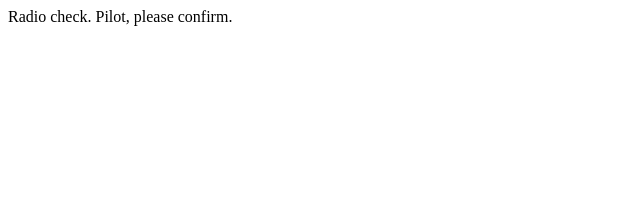
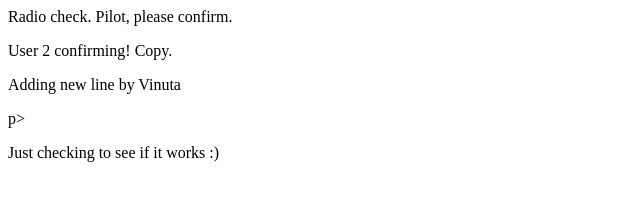
Before and after one commit to milaguileras/launchCode, a plain HTML site: page exercise-new/index.html in a window 1280 px wide. Shown: the whole page, without its empty margins (0-640 px from the left). Drawn offline with Linux system fonts and the light colour scheme.

Commit message:
djhfbsjk

```diff
--- a/exercise-new/index.html
+++ b/exercise-new/index.html
@@ -1,5 +1,8 @@
 <html>
 <body>
    <p>Radio check. Pilot, please confirm.</p>
+   <p>User 2 confirming! Copy.</p>
+   <p> Adding new line by Vinuta</p>p>
+   <p> Just checking to see if it works :)  </p>
 </body>
 </html>
```
